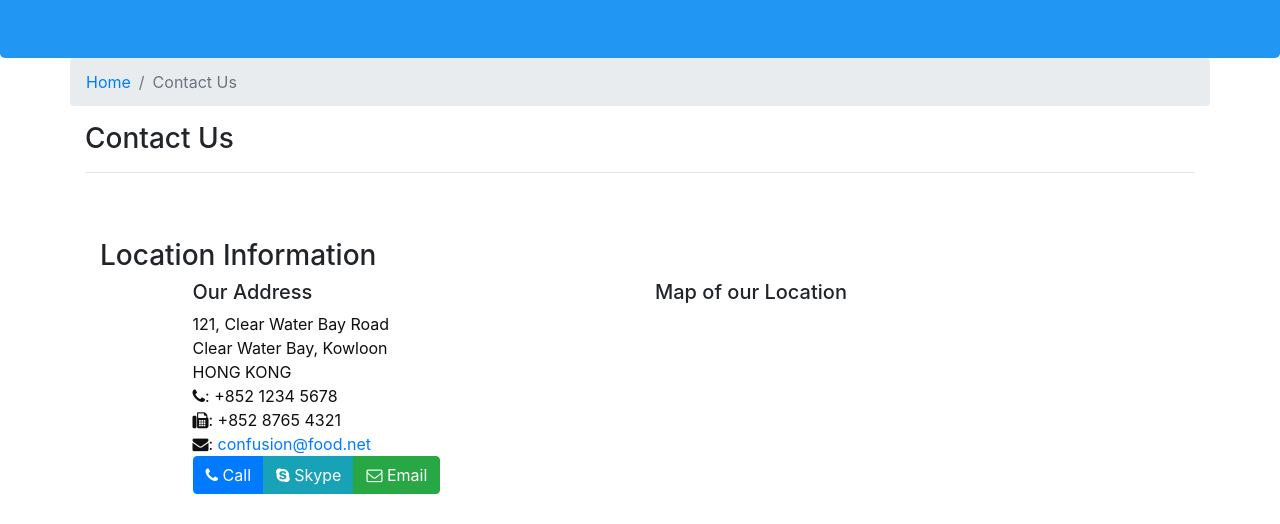
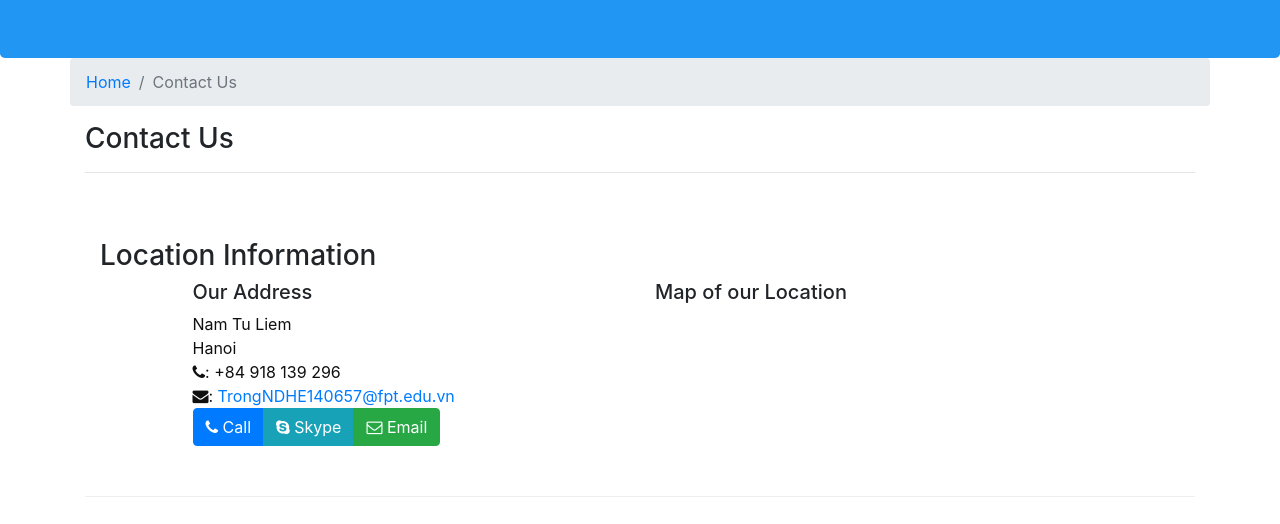
Before and after one commit to SilverWind96/SilverWind96.github.io, a website: page contactus.html in a window 1280 px wide. Shown: the part 276-800 px from the top of the page. Drawn offline with Linux system fonts and the light colour scheme; files whose address does not match are found by name.

Commit message:
change location

```diff
--- a/contactus.html
+++ b/contactus.html
@@ -163,14 +163,13 @@
         </div>
         <div class="col-12 col-sm-4 offset-sm-1">
           <h5>Our Address</h5>
-          <address style="font-size: 100%;">
-            121, Clear Water Bay Road<br />
-            Clear Water Bay, Kowloon<br />
-            HONG KONG<br />
-            <i class="fa fa-phone"></i>: +852 1234 5678<br />
-            <i class="fa fa-fax"></i>: +852 8765 4321<br />
+          <address style="font-size: 100%">
+            Nam Tu Liem
+            <br />
+            Hanoi<br />
+            <i class="fa fa-phone"></i>: +84 918 139 296<br />
             <i class="fa fa-envelope"></i>:
-            <a href="mailto:confusion@food.net">confusion@food.net</a>
+            <a href="mailto:confusion@food.net">TrongNDHE140657@fpt.edu.vn</a>
           </address>
         </div>
         <div class="col-12 col-sm-6 offset-sm-1">
```
